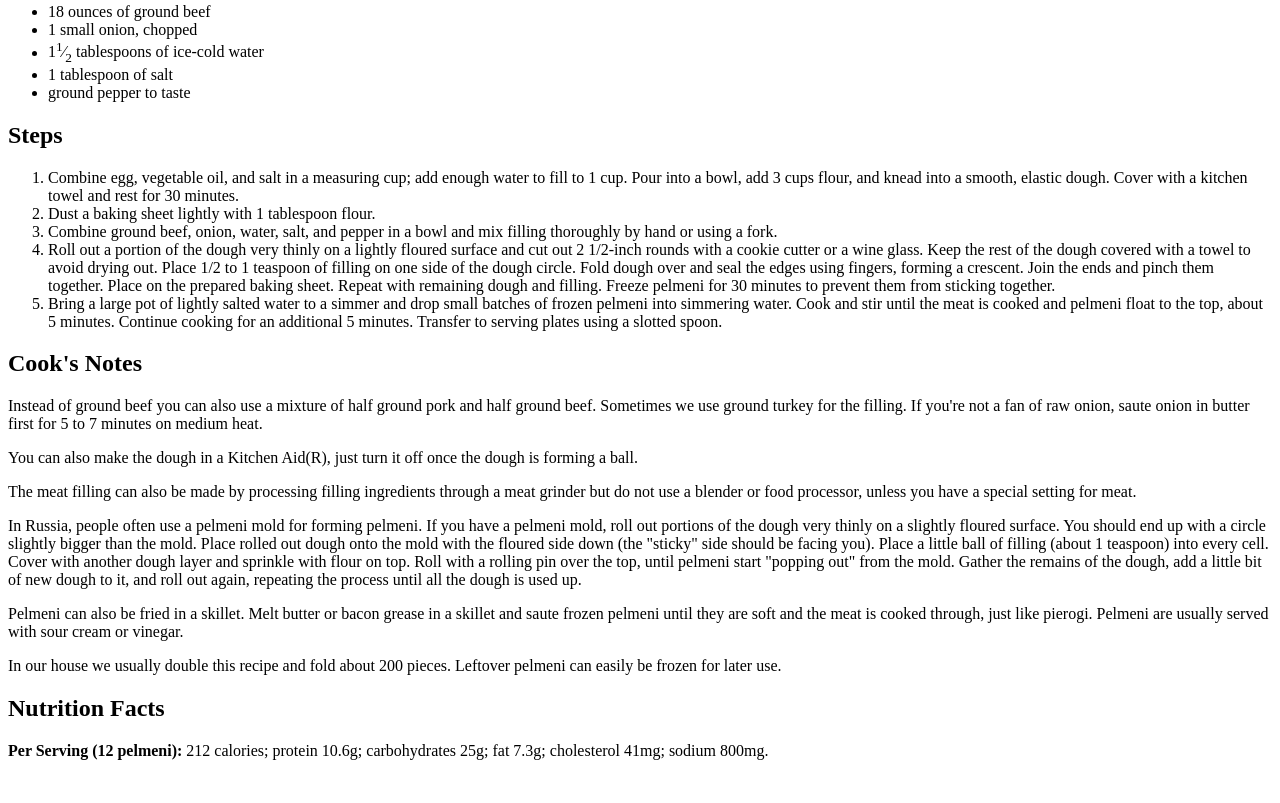
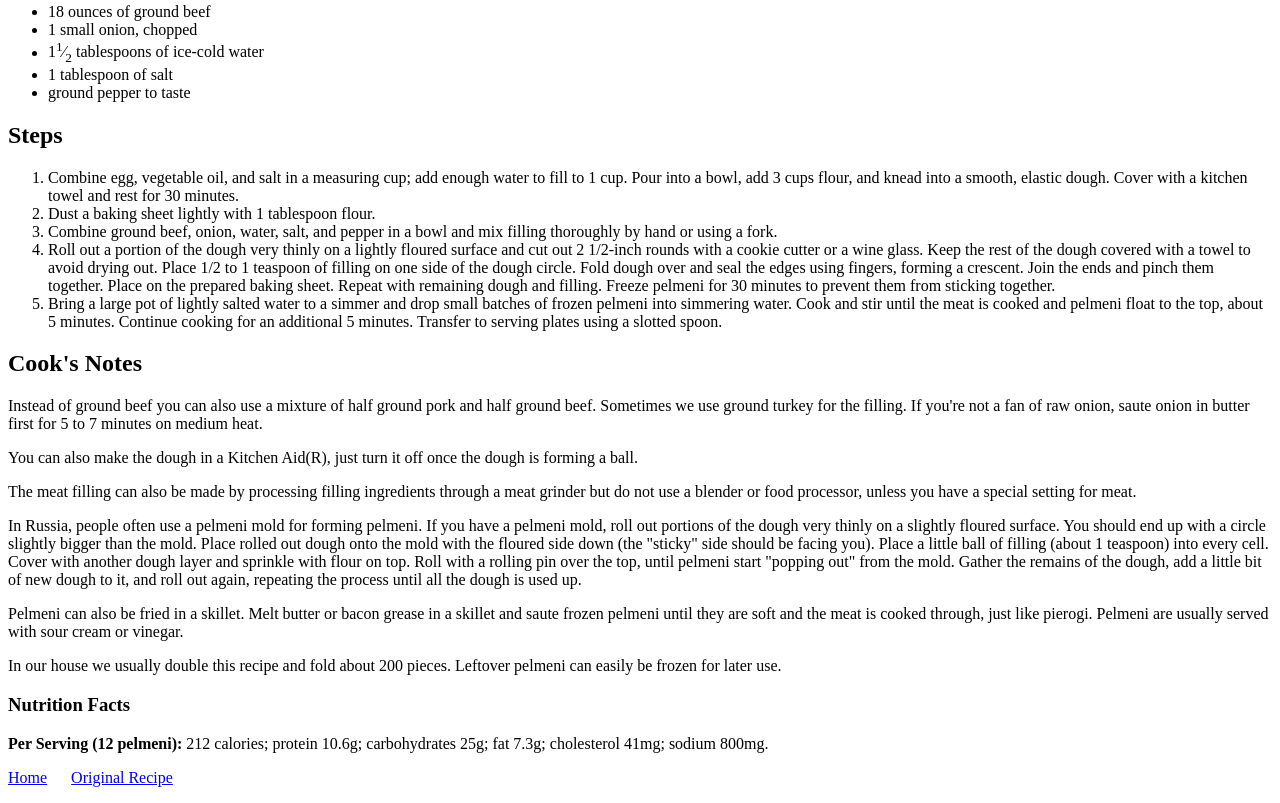
Before and after one commit to elicia4/recipes, a plain HTML site: page recipes/pelmeni.html in a window 1280 px wide. Shown: the part 954-1757 px from the top of the page. Before the commit the page ends 1730 px from the top, so only its background shows below. Drawn offline with Linux system fonts and the light colour scheme.

Commit message:
Add Home and Original Recipe links

```diff
--- a/recipes/pelmeni.html
+++ b/recipes/pelmeni.html
@@ -2,10 +2,10 @@
 <html lang="en">
   <head>
     <meta charset=UTF-8>
-    <title>Russian Pelmeni</title>
+    <title>Pelmeni - Russian Recipes</title>
   </head>
   <body>
-    <h1>Russian Pelmeni</h1>
+    <h1>Pelmeni</h1>
     <img src="../img/pelmeni-small.jpg" alt="Two small pots filled with tasty pelmenis" height="487" width="365">
     <h2>Description</h2>
     <p>
@@ -49,7 +49,12 @@
     <p>In Russia, people often use a pelmeni mold for forming pelmeni. If you have a pelmeni mold, roll out portions of the dough very thinly on a slightly floured surface. You should end up with a circle slightly bigger than the mold. Place rolled out dough onto the mold with the floured side down (the "sticky" side should be facing you). Place a little ball of filling (about 1 teaspoon) into every cell. Cover with another dough layer and sprinkle with flour on top. Roll with a rolling pin over the top, until pelmeni start "popping out" from the mold. Gather the remains of the dough, add a little bit of new dough to it, and roll out again, repeating the process until all the dough is used up.</p>
     <p>Pelmeni can also be fried in a skillet. Melt butter or bacon grease in a skillet and saute frozen pelmeni until they are soft and the meat is cooked through, just like pierogi. Pelmeni are usually served with sour cream or vinegar.</p>
     <p>In our house we usually double this recipe and fold about 200 pieces. Leftover pelmeni can easily be frozen for later use.</p>
-    <h2>Nutrition Facts</h2>
-    <p><strong>Per Serving (12 pelmeni):</strong> 212 calories; protein 10.6g; carbohydrates 25g; fat 7.3g; cholesterol 41mg; sodium 800mg.  </p>
+    <h3>Nutrition Facts</h3>
+    <p><strong>Per Serving (12 pelmeni):</strong> 212 calories; protein 10.6g; carbohydrates 25g; fat 7.3g; cholesterol 41mg; sodium 800mg.</p>
+    <p>
+      <a href="../index.html">Home</a>
+      &emsp;
+      <a href="https://www.allrecipes.com/recipe/259977/" target="_blank">Original Recipe</a>
+    </p>
   </body>
 </html>
```
